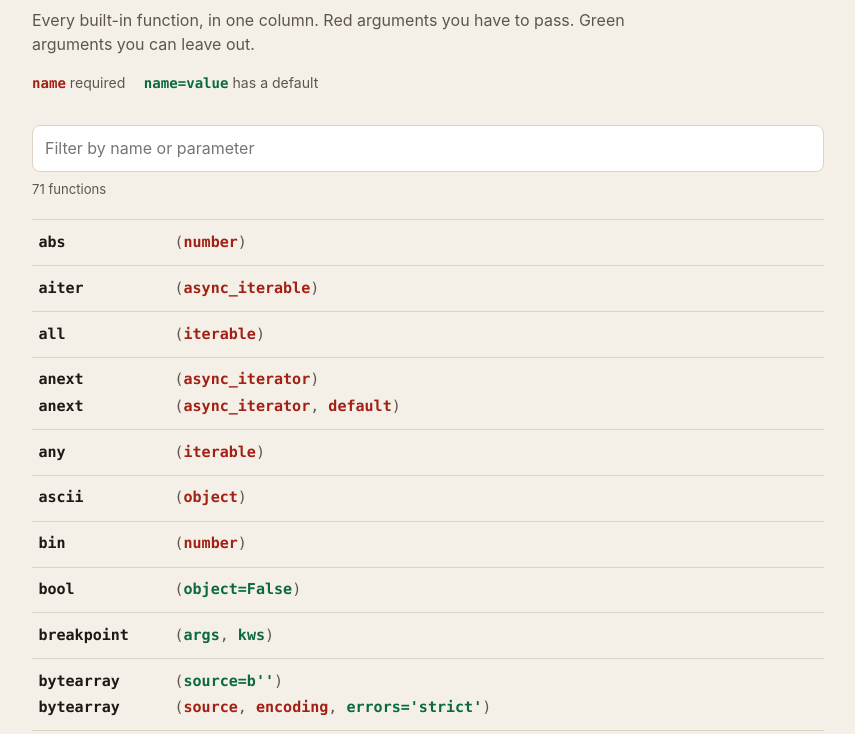
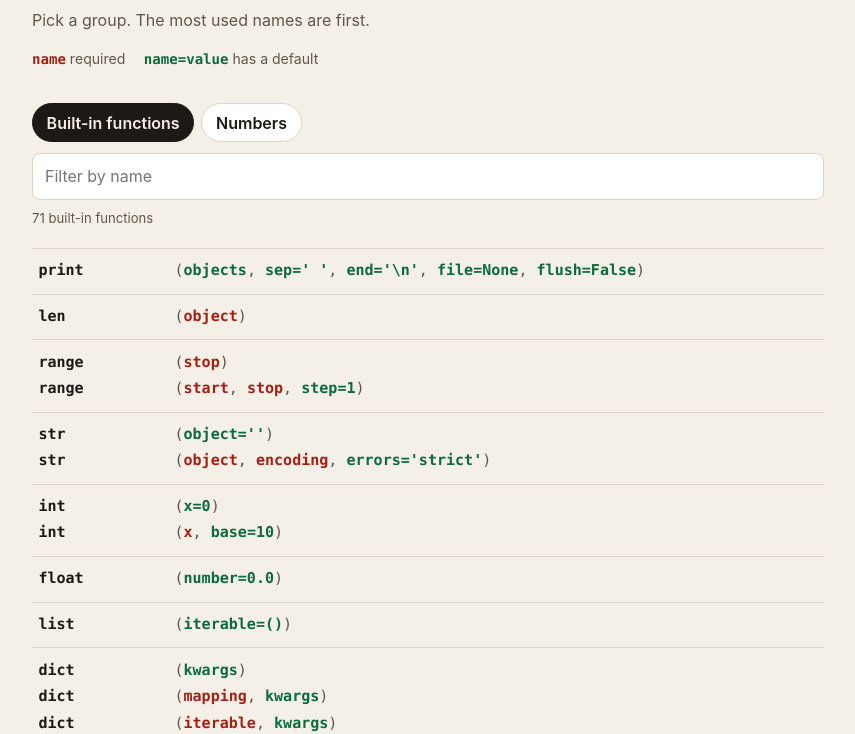
Before and after one commit to RanadeeshwarKamboji/python-cheatsheet, a plain HTML site: page index.html in a window 1280 px wide. Shown: the part 88-822 px from the top of the page, without its empty margins (212-1067 px from the left). Drawn offline with Linux system fonts and the light colour scheme.

Commit message:
Add number methods to the cheat sheet
- Introduced a new section for numbers in the cheat sheet, including methods like `bit_count`, `to_bytes`, and `from_bytes`.
- Updated app.js to support rendering the new numbers section and improved search functionality.
- Enhanced styles.css with new tab styles for better navigation.
- Included a new script file, numbers.js, to define the number methods and their properties.

```diff
--- a/css/styles.css
+++ b/css/styles.css
@@ -30,6 +30,51 @@ body {
   max-width: 52rem;
   margin: 0 auto;
   padding: 1.75rem 1.25rem 3.5rem;
+}
+
+.detail { max-width: 46rem; }
+
+.tabs {
+  display: flex;
+  gap: 0.45rem;
+  overflow-x: auto;
+  overscroll-behavior-x: contain;
+  padding: 0.15rem 0 0.7rem;
+  scrollbar-width: thin;
+  scrollbar-color: #c8bfb2 transparent;
+}
+
+.tabs::-webkit-scrollbar { height: 8px; }
+.tabs::-webkit-scrollbar-thumb {
+  background: #c8bfb2;
+  border-radius: 99px;
+}
+
+.tab {
+  flex: 0 0 auto;
+  padding: 0.4rem 0.85rem;
+  border: 1px solid var(--line);
+  border-radius: 999px;
+  background: #fff;
+  color: var(--ink);
+  font-weight: 600;
+  text-decoration: none;
+  white-space: nowrap;
+}
+
+.tab[aria-current="page"] {
+  background: var(--ink);
+  border-color: var(--ink);
+  color: var(--bg);
+}
+
+.group {
+  margin: 0.95rem 0 0;
+  font-weight: 600;
+}
+
+.wide-names .sigline {
+  grid-template-columns: 18ch minmax(0, 1fr);
 }
 
 .kicker {
@@ -255,5 +300,6 @@ pre.out {
   .sheet { padding: 1.25rem 1rem 2.5rem; }
   .searchbar { margin-left: -1rem; margin-right: -1rem; padding-left: 1rem; padding-right: 1rem; }
   h1 { font-size: 1.55rem; }
-  .sigline { grid-template-columns: 1fr; row-gap: 0.05rem; }
+  .sigline,
+  .wide-names .sigline { grid-template-columns: 1fr; row-gap: 0.05rem; }
 }
--- a/js/app.js
+++ b/js/app.js
@@ -1,20 +1,45 @@
-const SECTION = CHEATSHEET.sections[0];
-
 const app = document.querySelector("#app");
 
 function findItem(hash) {
   const id = decodeURIComponent(hash.replace(/^#/, ""));
   if (!id) return null;
-  return SECTION.items.find((item) => item.id === id) || null;
+  for (const section of CHEATSHEET.sections) {
+    const item = section.items.find((entry) => entry.id === id);
+    if (item) return { section, item };
+  }
+  return null;
 }
 
-function makeSig(name, tokens) {
+function callName(item) {
+  return item.group ? `${item.group}.${item.name}` : item.name;
+}
+
+function sectionItems(section) {
+  if (!section.order) return section.items;
+  const byId = new Map(section.items.map((item) => [item.id, item]));
+  const ordered = section.order.map((id) => byId.get(id)).filter(Boolean);
+  for (const item of section.items) {
+    if (!ordered.includes(item)) ordered.push(item);
+  }
+  return ordered;
+}
+
+function activeSection() {
+  const id = decodeURIComponent(location.hash.replace(/^#/, ""));
+  return CHEATSHEET.sections.find((section) => section.id === id) || CHEATSHEET.sections[0];
+}
+
+function makeSig(name, tokens, options = {}) {
   const line = document.createElement("div");
   line.className = "sigline";
 
   const fname = document.createElement("span");
   fname.className = "fname";
   fname.textContent = name;
+  if (options.bare) {
+    line.append(fname);
+    return line;
+  }
 
   const args = document.createElement("span");
   args.className = "fargs";
@@ -63,7 +88,7 @@ function paramNames(item) {
 
 function matches(item, query) {
   if (!query) return true;
-  const haystack = [item.name, ...paramNames(item)].join(" ").toLowerCase();
+  const haystack = [item.name, item.group || "", ...paramNames(item)].join(" ").toLowerCase();
   return query
     .toLowerCase()
     .split(/\s+/)
@@ -116,7 +141,8 @@ function orderedParams(item) {
   return order.map((name) => ({ name, tokens: grouped.get(name) }));
 }
 
-function renderIndex() {
+function renderIndex(section) {
+  const current = section || activeSection();
   const sheet = document.createElement("div");
   sheet.className = "sheet";
 
@@ -129,7 +155,7 @@ function renderIndex() {
 
   const lede = document.createElement("p");
   lede.className = "lede";
-  lede.textContent = SECTION.lede;
+  lede.textContent = "Pick a group. The most used names are first.";
 
   const legend = document.createElement("ul");
   legend.className = "legend";
@@ -143,40 +169,67 @@ function renderIndex() {
 
   const searchbar = document.createElement("div");
   searchbar.className = "searchbar";
+
+  const tabs = document.createElement("div");
+  tabs.className = "tabs";
+  tabs.setAttribute("role", "tablist");
+  for (const entry of CHEATSHEET.sections) {
+    const tab = document.createElement("a");
+    tab.className = "tab";
+    tab.href = `#${entry.id}`;
+    tab.textContent = entry.title;
+    tab.setAttribute("role", "tab");
+    if (entry.id === current.id) tab.setAttribute("aria-current", "page");
+    tabs.append(tab);
+  }
+
   const input = document.createElement("input");
   input.type = "search";
-  input.placeholder = "Filter by name or parameter";
+  input.placeholder = "Filter by name";
   input.autocomplete = "off";
   input.spellcheck = false;
-  input.setAttribute("aria-label", "Filter built-in functions");
+  input.setAttribute("aria-label", "Filter the cheat sheet");
   const count = document.createElement("p");
   count.className = "count";
   count.setAttribute("aria-live", "polite");
-  searchbar.append(input, count);
+  searchbar.append(tabs, input, count);
 
   const list = document.createElement("div");
-  list.className = "list";
+  list.className = current.id === "numbers" ? "list wide-names" : "list";
 
-  function paint() {
-    const query = input.value.trim();
-    const items = SECTION.items.filter((item) => matches(item, query));
+  function paintList(list, items) {
     list.replaceChildren();
     if (!items.length) {
       const empty = document.createElement("p");
       empty.className = "empty";
-      empty.textContent = "No function matches.";
+      empty.textContent = "No match.";
       list.append(empty);
-    } else {
+      return;
+    }
+    let group = null;
     for (const item of items) {
+      if (item.group && item.group !== group) {
+        group = item.group;
+        const label = document.createElement("p");
+        label.className = "group";
+        label.textContent = group;
+        list.append(label);
+      }
       const link = document.createElement("a");
       link.className = "fn";
       link.href = `#${encodeURIComponent(item.id)}`;
-        for (const form of item.forms) link.append(makeSig(item.name, form));
+      if (item.kind === "attr") link.append(makeSig(item.name, [], { bare: true }));
+      else for (const form of item.forms) link.append(makeSig(item.name, form));
       list.append(link);
     }
   }
-    const noun = items.length === 1 ? "function" : "functions";
-    count.textContent = query ? `${items.length} ${noun}` : `${items.length} ${noun}`;
+
+  function paint() {
+    const query = input.value.trim();
+    const items = sectionItems(current).filter((item) => matches(item, query));
+    paintList(list, items);
+    const noun = current.title.toLowerCase();
+    count.textContent = `${items.length} ${noun}`;
   }
 
   input.addEventListener("input", paint);
@@ -184,7 +237,7 @@ function renderIndex() {
 
   const foot = document.createElement("p");
   foot.className = "foot";
-  foot.textContent = "Built-in functions. Open one for the purpose, the arguments, and an example.";
+  foot.textContent = "Open a row when the name is not enough.";
 
   sheet.append(kicker, title, lede, legend, sentinel, searchbar, list, foot);
   app.replaceChildren(sheet);
@@ -206,35 +259,40 @@ function legendItem(cls, codeText, rest) {
   return li;
 }
 
-function renderDetail(item) {
+function renderDetail(item, section) {
   const sheet = document.createElement("div");
   sheet.className = "sheet detail";
 
   const back = document.createElement("a");
   back.className = "back";
-  back.href = "#";
-  back.textContent = "← All functions";
+  back.href = `#${section.id}`;
+  back.textContent = `← ${section.title}`;
 
   const kicker = document.createElement("p");
   kicker.className = "kicker";
-  kicker.textContent = "Built-in function";
+  kicker.textContent = section.title;
 
   const title = document.createElement("h1");
-  title.textContent = item.name;
+  title.textContent = callName(item);
 
   const purpose = document.createElement("p");
   purpose.className = "purpose";
   purpose.textContent = item.purpose;
 
+  sheet.append(back, kicker, title, purpose);
+
+  const shownName = callName(item);
+  if (item.kind !== "attr") {
     const sigHeading = document.createElement("h2");
     sigHeading.textContent = item.forms.length > 1 ? "Forms" : "Signature";
     const sigs = document.createElement("div");
     sigs.className = "sigs";
-  for (const form of item.forms) sigs.append(makeSig(item.name, form));
-
-  sheet.append(back, kicker, title, purpose, sigHeading, sigs);
+    for (const form of item.forms) sigs.append(makeSig(shownName, form));
+    sheet.append(sigHeading, sigs);
+  }
 
   const params = orderedParams(item);
+  if (item.kind !== "attr") {
     const paramHeading = document.createElement("h2");
     paramHeading.textContent = "Parameters";
     sheet.append(paramHeading);
@@ -268,6 +326,7 @@ function renderDetail(item) {
       sheet.append(block);
     }
     }
+  }
 
   const exampleHeading = document.createElement("h2");
   exampleHeading.textContent = "Example";
@@ -288,13 +347,13 @@ function renderDetail(item) {
   }
 
   app.replaceChildren(sheet);
-  document.title = `${item.name} · Python cheat sheet`;
+  document.title = `${callName(item)} · Python cheat sheet`;
 }
 
 function render() {
-  const item = findItem(location.hash);
-  if (item) renderDetail(item);
-  else renderIndex();
+  const found = findItem(location.hash);
+  if (found) renderDetail(found.item, found.section);
+  else renderIndex(activeSection());
   window.scrollTo(0, 0);
 }
 
@@ -302,7 +361,9 @@ window.addEventListener("hashchange", render);
 window.addEventListener("keydown", (event) => {
   if (event.key !== "Escape") return;
   if (document.activeElement && document.activeElement.tagName === "INPUT") return;
-  if (location.hash) location.hash = "";
+  if (!location.hash) return;
+  const found = findItem(location.hash);
+  location.hash = found ? found.section.id : "";
 });
 
 render();
--- a/js/builtins.js
+++ b/js/builtins.js
@@ -1158,3 +1158,15 @@ const CHEATSHEET = {
     },
   ],
 };
+
+// Shown most-used first, so a glance hits the names you actually forget.
+CHEATSHEET.sections[0].order = [
+  "print", "len", "range", "str", "int", "float", "list", "dict", "set", "tuple",
+  "bool", "type", "isinstance", "enumerate", "zip", "sorted", "reversed", "min", "max", "sum",
+  "abs", "round", "open", "input", "map", "filter", "any", "all", "next", "iter",
+  "getattr", "setattr", "hasattr", "super", "repr", "format", "id", "hash", "dir", "help",
+  "pow", "divmod", "hex", "bin", "oct", "ord", "chr", "bytes", "bytearray", "slice",
+  "property", "classmethod", "staticmethod", "object", "callable", "issubclass", "delattr", "vars", "globals", "locals",
+  "frozenset", "complex", "eval", "exec", "compile", "memoryview", "breakpoint", "ascii", "aiter", "anext",
+  "__import__",
+];
--- /dev/null
+++ b/js/numbers.js
@@ -0,0 +1,152 @@
+// Number methods. Same item shape as js/builtins.js.
+// `group` is the type heading. `kind: "attr"` is a value you read, not a call.
+// `order` is most-used first.
+
+CHEATSHEET.sections.push({
+  id: "numbers",
+  title: "Numbers",
+  order: [
+    "int-to_bytes",
+    "int-from_bytes",
+    "int-bit_length",
+    "int-bit_count",
+    "int-as_integer_ratio",
+    "float-is_integer",
+    "float-as_integer_ratio",
+    "float-hex",
+    "float-fromhex",
+    "complex-real",
+    "complex-imag",
+    "complex-conjugate",
+  ],
+  items: [
+    {
+      id: "int-bit_count",
+      group: "int",
+      name: "bit_count",
+      purpose: "How many 1 bits the number has. 10 is 0b1010, so the count is 2.",
+      forms: [[]],
+      params: {},
+      example: { code: "(10).bit_count()", result: "2" },
+    },
+    {
+      id: "int-bit_length",
+      group: "int",
+      name: "bit_length",
+      purpose: "How many bits you need to write the number, ignoring the sign. 10 needs 4 bits.",
+      forms: [[]],
+      params: {},
+      example: { code: "(10).bit_length()", result: "4" },
+    },
+    {
+      id: "int-to_bytes",
+      group: "int",
+      name: "to_bytes",
+      purpose: "Turn the number into bytes. All three arguments have defaults, so (255).to_bytes() is b'\\xff'. It raises OverflowError when the number does not fit in length bytes.",
+      forms: [[
+        { kind: "def", name: "length", value: "1" },
+        { kind: "def", name: "byteorder", value: "'big'" },
+        { kind: "def", name: "signed", value: "False" },
+      ]],
+      params: {
+        length: "How many bytes to produce. Default 1. Use more when the number is bigger than 255.",
+        byteorder: "'big' puts the high byte first. 'little' puts the low byte first. Default 'big'.",
+        signed: "Pass signed=True when the number can be negative. Default False, which only accepts zero and positive numbers.",
+      },
+      example: { code: "(255).to_bytes(2, 'big')", result: "b'\\x00\\xff'" },
+    },
+    {
+      id: "int-from_bytes",
+      group: "int",
+      name: "from_bytes",
+      purpose: "Build an int from bytes. Call it on the class: int.from_bytes(b'\\xff\\x00', 'little') is 255.",
+      forms: [[
+        { kind: "req", name: "data" },
+        { kind: "def", name: "byteorder", value: "'big'" },
+        { kind: "def", name: "signed", value: "False" },
+      ]],
+      params: {
+        data: "The bytes to read, such as b'\\xff\\x00'. You have to pass this.",
+        byteorder: "'big' means the first byte is the high one. 'little' is the reverse. Default 'big'.",
+        signed: "Pass signed=True to allow a negative result. Default False reads the bytes as a positive number.",
+      },
+      example: { code: "int.from_bytes(b'\\xff\\x00', 'little')", result: "255" },
+    },
+    {
+      id: "int-as_integer_ratio",
+      group: "int",
+      name: "as_integer_ratio",
+      purpose: "The number as a fraction in lowest terms. For an int the second part is always 1.",
+      forms: [[]],
+      params: {},
+      example: { code: "(6).as_integer_ratio()", result: "(6, 1)" },
+    },
+    {
+      id: "float-is_integer",
+      group: "float",
+      name: "is_integer",
+      purpose: "True when there is no fraction part. 4.0 is True. 4.5 is False.",
+      forms: [[]],
+      params: {},
+      example: { code: "(4.0).is_integer()", result: "True" },
+    },
+    {
+      id: "float-as_integer_ratio",
+      group: "float",
+      name: "as_integer_ratio",
+      purpose: "The float as a fraction in lowest terms. 1.5 is 3/2, so the result is (3, 2).",
+      forms: [[]],
+      params: {},
+      example: { code: "(1.5).as_integer_ratio()", result: "(3, 2)" },
+    },
+    {
+      id: "float-hex",
+      group: "float",
+      name: "hex",
+      purpose: "A hex string for this float. float.fromhex reads that string back into the same value.",
+      forms: [[]],
+      params: {},
+      example: { code: "(1.5).hex()", result: "'0x1.8000000000000p+0'" },
+    },
+    {
+      id: "float-fromhex",
+      group: "float",
+      name: "fromhex",
+      purpose: "Build a float from a hex string, usually one that came from float.hex(). Call it on the class.",
+      forms: [[{ kind: "req", name: "string" }]],
+      params: {
+        string: "The hex text to convert, such as '0x1.8p0'. You have to pass it.",
+      },
+      example: { code: "float.fromhex('0x1.8p0')", result: "1.5" },
+    },
+    {
+      id: "complex-conjugate",
+      group: "complex",
+      name: "conjugate",
+      purpose: "Flip the sign of the imaginary part. 1+2j becomes 1-2j.",
+      forms: [[]],
+      params: {},
+      example: { code: "(1+2j).conjugate()", result: "(1-2j)" },
+    },
+    {
+      id: "complex-real",
+      group: "complex",
+      name: "real",
+      kind: "attr",
+      purpose: "The real part, as a float. Read it with n.real. 1+2j gives 1.0. Nothing to pass.",
+      forms: [[]],
+      params: {},
+      example: { code: "(1+2j).real", result: "1.0" },
+    },
+    {
+      id: "complex-imag",
+      group: "complex",
+      name: "imag",
+      kind: "attr",
+      purpose: "The imaginary part, as a float, without the j. Read it with n.imag. 1+2j gives 2.0.",
+      forms: [[]],
+      params: {},
+      example: { code: "(1+2j).imag", result: "2.0" },
+    },
+  ],
+});
```
Also changed, not shown: index.html (+1 -0 lines). Lines whose indentation alone changed are shown as unchanged.
